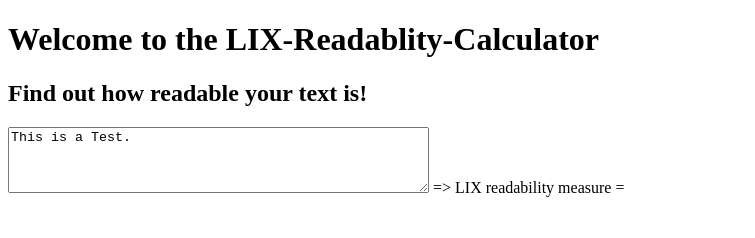
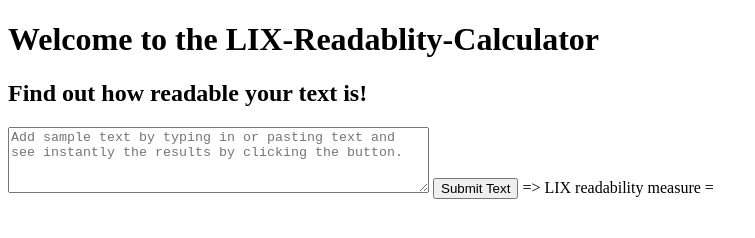
Before and after one commit to agareis/LixDemoPlainJS, a website: page lix-demo-client-server/index.html in a window 1280 px wide. Shown: the whole page, without its empty margins (0-755 px from the left). Drawn offline with Linux system fonts and the light colour scheme.

Commit message:
fronted logic changed (issue #13 )
1. Add a button and only send readability calculation requests when the
button is clicked -> done
2. old code cleanup

```diff
--- a/lix-demo-client-server/app.js
+++ b/lix-demo-client-server/app.js
@@ -1,14 +1,10 @@
-// var fetch = require('node-fetch');
 var computeLix = require('./readability.js')
 var express = require('express')
-// var cors = require('cors')
 var app = express()
 var bodyParser = require('body-parser');
 
-// app.use(express.static('public'))
 app.use(express.static('./'))
 app.use(bodyParser.json());
-// app.options('/api/v1/readability', cors())
 
 // POST: {"text":"This is a Test"}  <-- JSON encoding
 app.post('/api/v1/readability', function (req, res) {
--- a/lix-demo-client-server/index.html
+++ b/lix-demo-client-server/index.html
@@ -8,10 +8,8 @@
   <body>
     <h1>Welcome to the LIX-Readablity-Calculator<h1>
       <h2>Find out how readable your text is!</h2>
-    <form oninput="executeFetch()">
-      <textarea id="userText"  placeholder="Add sample text by typing in or pasting text and see instantly the results." rows="4" cols="50">This is a Test.</textarea>
-
+      <textarea id="userText"  placeholder="Add sample text by typing in or pasting text and see instantly the results by clicking the button." rows="4" cols="50"></textarea>
+      <button onclick="executeFetch()">Submit Text</button>
       => LIX readability measure = <output name="lixMeasure" id="readabilityOutput"></output>
-    </form>
   </body>
 </html>
--- a/lix-demo-client-server/model.js
+++ b/lix-demo-client-server/model.js
@@ -8,7 +8,6 @@ function executeFetch(){
     'Content-Type': 'text/plain',
     'Content-Type': 'application/json'
   },
-  // mode: 'cors',
 	body: JSON.stringify({
 		text: document.getElementById('userText').value
 	})
```
